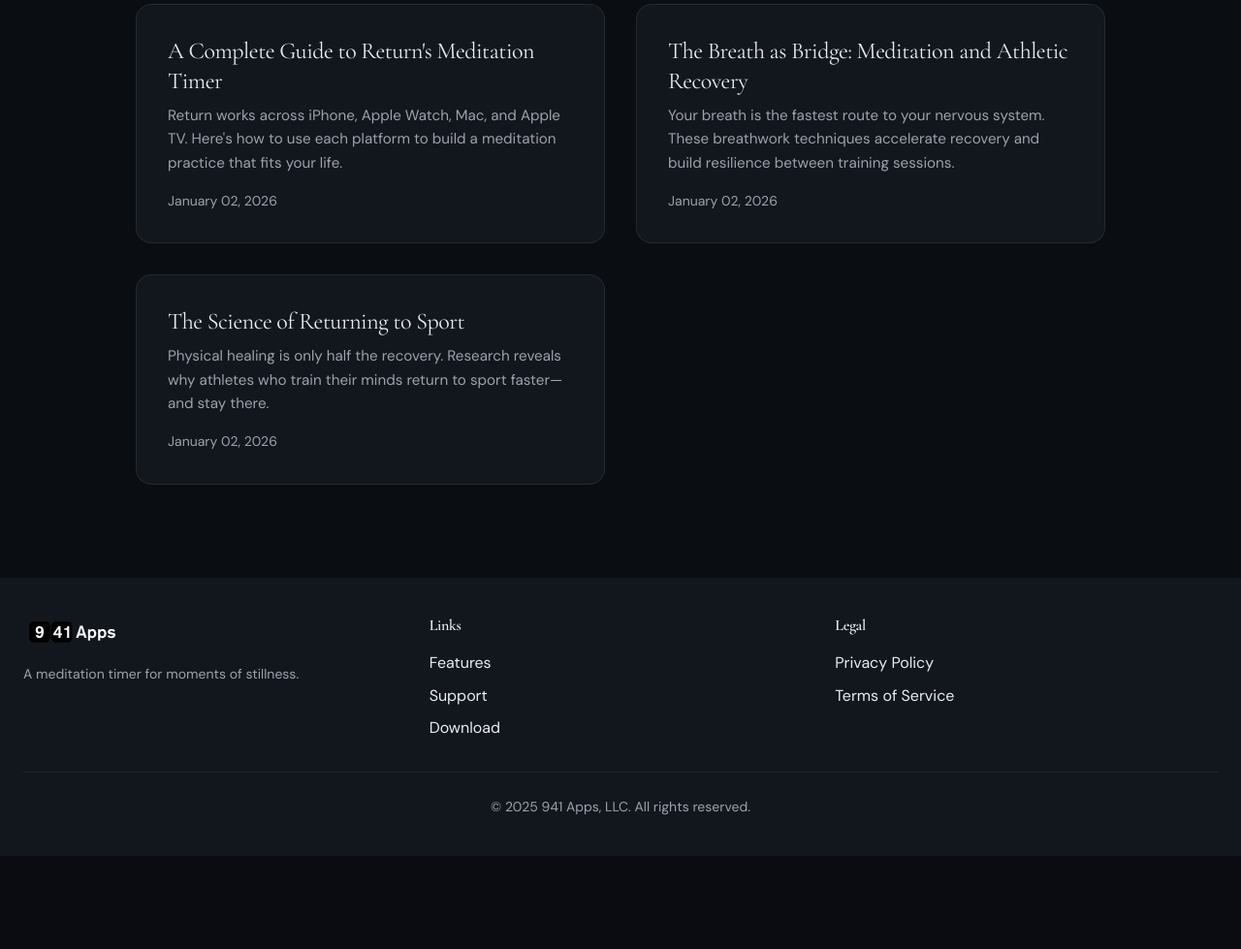
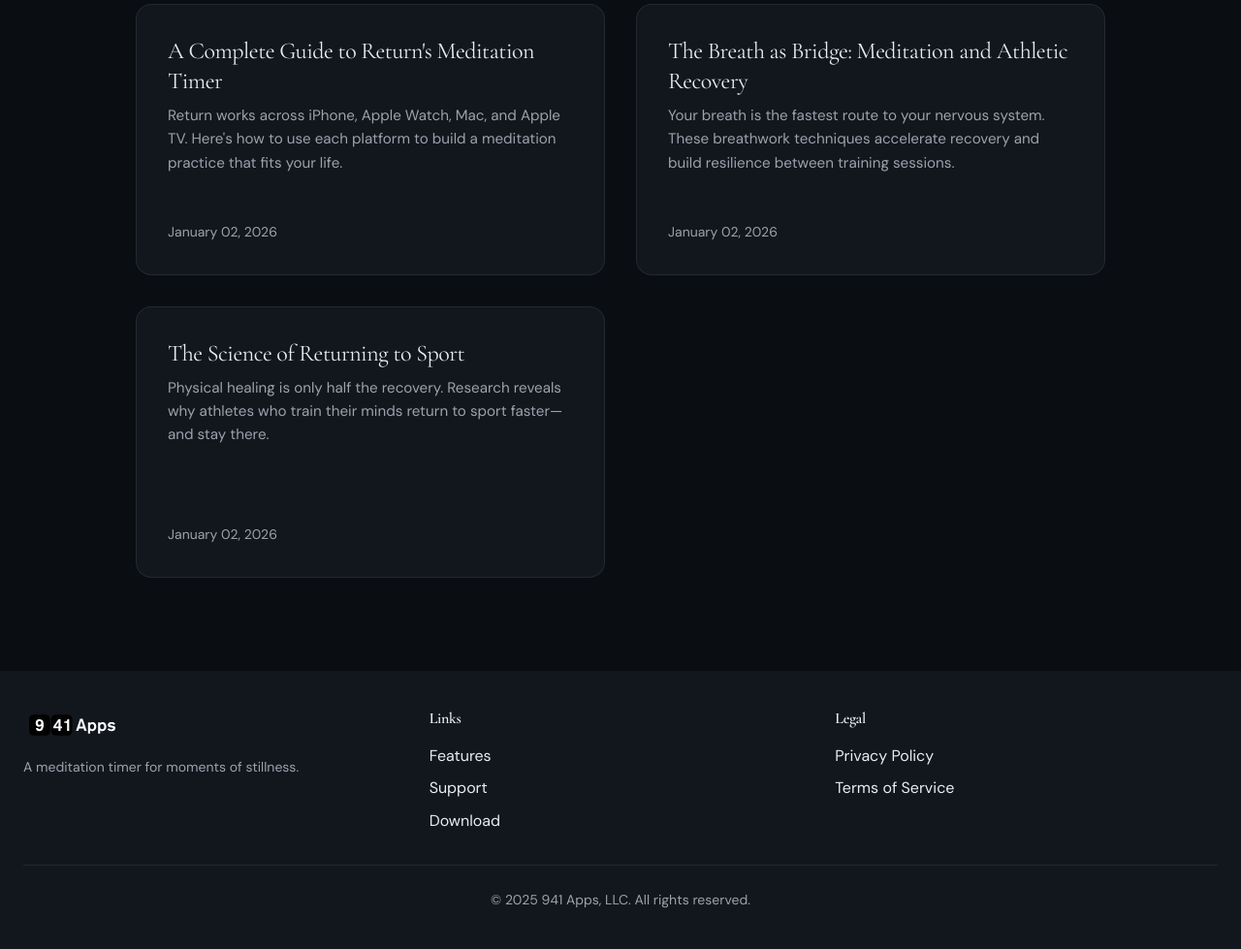
Before and after one commit to blakecrosley/941return.com, a FastAPI app: page /blog in a window 1280 px wide. Shown: the part 399-1378 px from the top of the page at 97% size. Before the commit the page ends 1240 px from the top, so only its background shows below. Run offline with FastAPI, Linux system fonts and the light colour scheme; data comes from the database, SQL or seed files in the repository.

Commit message:
fix(blog): use fixed card height for consistent layout
- Set fixed 280px height on cards (no more variable heights)
- Clamp title to 2 lines
- Excerpt already clamped to 3 lines
- Meta pinned to bottom

🤖 Generated with [Claude Code](https://claude.com/claude-code)

Co-Authored-By: Claude Opus 4.5 <noreply@anthropic.com>

```diff
--- a/app/static/css/custom.css
+++ b/app/static/css/custom.css
@@ -1074,8 +1074,7 @@ body:has(.hero) .theme-toggle:focus-visible {
 .post-card-link {
     text-decoration: none;
     color: inherit;
-    display: flex;
-    flex-direction: column;
+    display: block;
 }
 
 .post-card {
@@ -1086,7 +1085,7 @@ body:has(.hero) .theme-toggle:focus-visible {
     transition: transform var(--transition-fast),
                 border-color var(--transition-fast),
                 box-shadow var(--transition-fast);
-    flex: 1;
+    height: 280px;
     display: flex;
     flex-direction: column;
 }
@@ -1128,6 +1127,10 @@ body:has(.hero) .theme-toggle:focus-visible {
     line-height: 1.3;
     color: var(--return-text-primary);
     transition: color var(--transition-fast);
+    display: -webkit-box;
+    -webkit-line-clamp: 2;
+    -webkit-box-orient: vertical;
+    overflow: hidden;
 }
 
 .post-card-link:hover .post-title {
```
